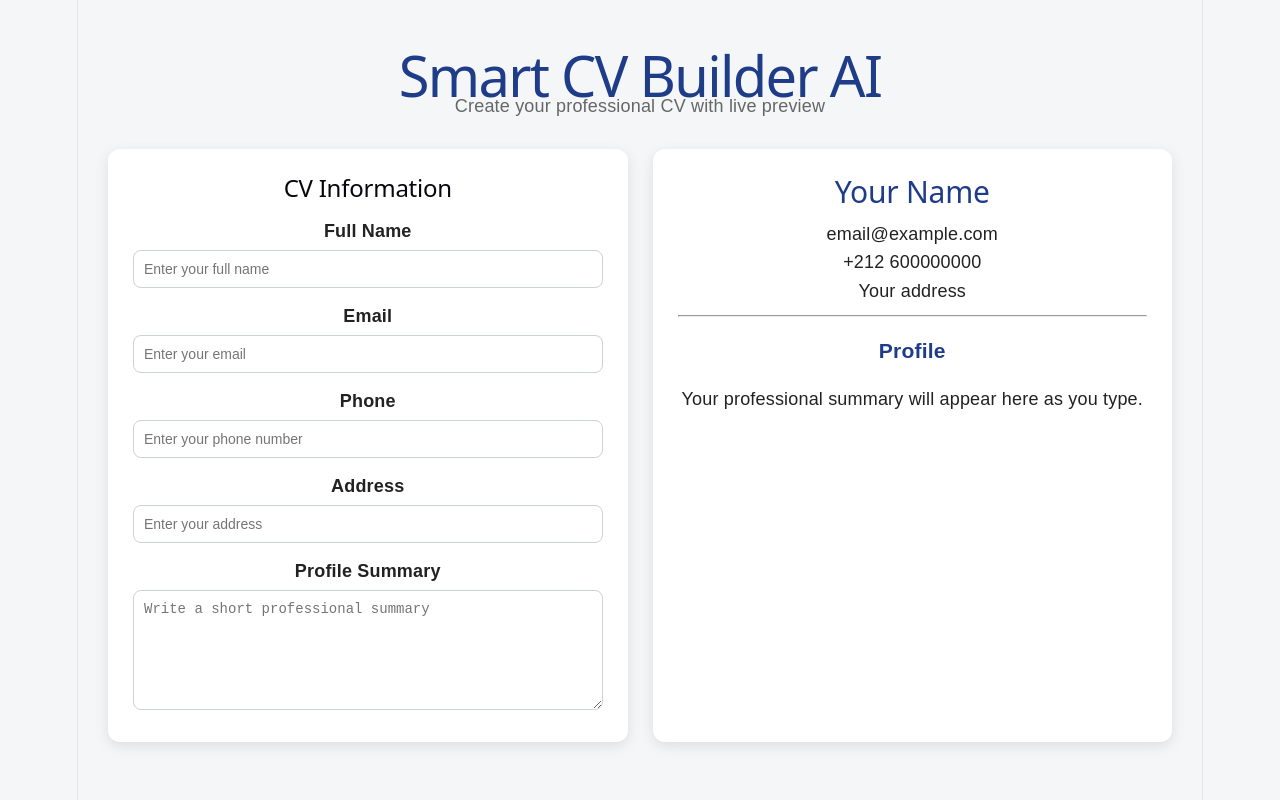
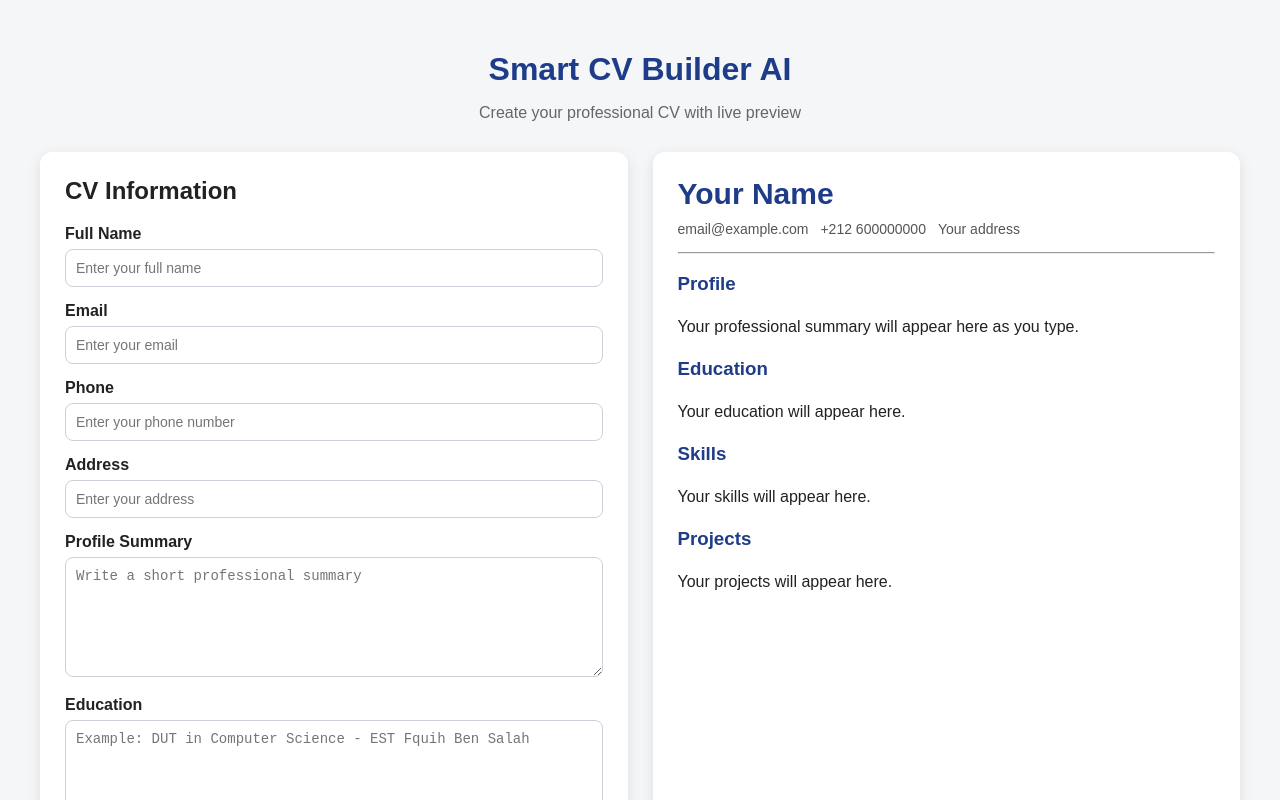
Before and after one commit to houssamTarik270/smart-cv-builder-ai, a React (Vite) app in the folder client/: page / in a window 1280 px wide. Shown: the top 800 px of the page. Built offline with nearby package versions, Linux system fonts and the light colour scheme.

Commit message:
add CV form sections and live preview

```diff
--- a/client/src/components/CVForm.jsx
+++ b/client/src/components/CVForm.jsx
@@ -54,7 +54,31 @@ function CVForm({ cvData, setCvData }) {
         value={cvData.summary}
         onChange={handleChange}
         placeholder="Write a short professional summary"
-      ></textarea>
+      />
+
+      <label>Education</label>
+      <textarea
+        name="education"
+        value={cvData.education}
+        onChange={handleChange}
+        placeholder="Example: DUT in Computer Science - EST Fquih Ben Salah"
+      />
+
+      <label>Skills</label>
+      <textarea
+        name="skills"
+        value={cvData.skills}
+        onChange={handleChange}
+        placeholder="Example: React, Laravel, Java, MySQL, Linux"
+      />
+
+      <label>Projects</label>
+      <textarea
+        name="projects"
+        value={cvData.projects}
+        onChange={handleChange}
+        placeholder="Describe your academic or personal projects"
+      />
     </div>
   );
 }
--- a/client/src/components/CVPreview.jsx
+++ b/client/src/components/CVPreview.jsx
@@ -2,17 +2,37 @@ function CVPreview({ cvData }) {
   return (
     <div className="preview-card">
       <h2>{cvData.fullName || "Your Name"}</h2>
-      <p>{cvData.email || "email@example.com"}</p>
-      <p>{cvData.phone || "+212 600000000"}</p>
-      <p>{cvData.address || "Your address"}</p>
+
+      <div className="contact-line">
+        <span>{cvData.email || "email@example.com"}</span>
+        <span>{cvData.phone || "+212 600000000"}</span>
+        <span>{cvData.address || "Your address"}</span>
+      </div>
 
       <hr />
 
-      <h3>Profile</h3>
-      <p>
-        {cvData.summary ||
-          "Your professional summary will appear here as you type."}
-      </p>
+      <section>
+        <h3>Profile</h3>
+        <p>
+          {cvData.summary ||
+            "Your professional summary will appear here as you type."}
+        </p>
+      </section>
+
+      <section>
+        <h3>Education</h3>
+        <p>{cvData.education || "Your education will appear here."}</p>
+      </section>
+
+      <section>
+        <h3>Skills</h3>
+        <p>{cvData.skills || "Your skills will appear here."}</p>
+      </section>
+
+      <section>
+        <h3>Projects</h3>
+        <p>{cvData.projects || "Your projects will appear here."}</p>
+      </section>
     </div>
   );
 }
--- a/client/src/index.css
+++ b/client/src/index.css
@@ -1,111 +1,112 @@
-:root {
-  --text: #6b6375;
-  --text-h: #08060d;
-  --bg: #fff;
-  --border: #e5e4e7;
-  --code-bg: #f4f3ec;
-  --accent: #aa3bff;
-  --accent-bg: rgba(170, 59, 255, 0.1);
-  --accent-border: rgba(170, 59, 255, 0.5);
-  --social-bg: rgba(244, 243, 236, 0.5);
-  --shadow:
-    rgba(0, 0, 0, 0.1) 0 10px 15px -3px, rgba(0, 0, 0, 0.05) 0 4px 6px -2px;
-
-  --sans: system-ui, 'Segoe UI', Roboto, sans-serif;
-  --heading: system-ui, 'Segoe UI', Roboto, sans-serif;
-  --mono: ui-monospace, Consolas, monospace;
-
-  font: 18px/145% var(--sans);
-  letter-spacing: 0.18px;
-  color-scheme: light dark;
-  color: var(--text);
-  background: var(--bg);
-  font-synthesis: none;
-  text-rendering: optimizeLegibility;
-  -webkit-font-smoothing: antialiased;
-  -moz-osx-font-smoothing: grayscale;
-
-  @media (max-width: 1024px) {
-    font-size: 16px;
-  }
-}
-
-@media (prefers-color-scheme: dark) {
-  :root {
-    --text: #9ca3af;
-    --text-h: #f3f4f6;
-    --bg: #16171d;
-    --border: #2e303a;
-    --code-bg: #1f2028;
-    --accent: #c084fc;
-    --accent-bg: rgba(192, 132, 252, 0.15);
-    --accent-border: rgba(192, 132, 252, 0.5);
-    --social-bg: rgba(47, 48, 58, 0.5);
-    --shadow:
-      rgba(0, 0, 0, 0.4) 0 10px 15px -3px, rgba(0, 0, 0, 0.25) 0 4px 6px -2px;
-  }
-
-  #social .button-icon {
-    filter: invert(1) brightness(2);
-  }
+* {
+  box-sizing: border-box;
 }
 
 body {
   margin: 0;
+  font-family: Arial, sans-serif;
+  background: #f4f6f8;
+  color: #222;
 }
 
-#root {
-  width: 1126px;
-  max-width: 100%;
-  margin: 0 auto;
-  text-align: center;
-  border-inline: 1px solid var(--border);
-  min-height: 100svh;
-  display: flex;
-  flex-direction: column;
-  box-sizing: border-box;
+.builder-page {
+  min-height: 100vh;
+  padding: 30px;
 }
 
-h1,
-h2 {
-  font-family: var(--heading);
-  font-weight: 500;
-  color: var(--text-h);
+.header {
+  text-align: center;
+  margin-bottom: 30px;
 }
 
-h1 {
-  font-size: 56px;
-  letter-spacing: -1.68px;
-  margin: 32px 0;
-  @media (max-width: 1024px) {
-    font-size: 36px;
-    margin: 20px 0;
+.header h1 {
+  margin-bottom: 5px;
+  color: #1f3c88;
+}
+
+.header p {
+  color: #666;
+}
+
+.builder-container {
+  display: grid;
+  grid-template-columns: 1fr 1fr;
+  gap: 25px;
+  max-width: 1200px;
+  margin: 0 auto;
+}
+
+.form-card,
+.preview-card {
+  background: white;
+  padding: 25px;
+  border-radius: 12px;
+  box-shadow: 0 4px 14px rgba(0, 0, 0, 0.1);
+}
+
+.form-card h2,
+.preview-card h2 {
+  margin-top: 0;
+}
+
+label {
+  display: block;
+  margin-top: 15px;
+  margin-bottom: 6px;
+  font-weight: bold;
+}
+
+input,
+textarea {
+  width: 100%;
+  padding: 10px;
+  border: 1px solid #ccd1d9;
+  border-radius: 8px;
+  font-size: 14px;
+}
+
+textarea {
+  min-height: 100px;
+  resize: vertical;
+}
+
+.preview-card {
+  min-height: 450px;
+}
+
+.preview-card h2 {
+  color: #1f3c88;
+  font-size: 30px;
+  margin-bottom: 10px;
+}
+
+.preview-card h3 {
+  color: #1f3c88;
+}
+
+.preview-card p {
+  line-height: 1.6;
+}
+
+.contact-line {
+  display: flex;
+  flex-wrap: wrap;
+  gap: 12px;
+  color: #555;
+  font-size: 14px;
+  margin-bottom: 15px;
+}
+
+.preview-card section {
+  margin-top: 18px;
+}
+
+.preview-card section p {
+  white-space: pre-line;
+}
+
+@media (max-width: 768px) {
+  .builder-container {
+    grid-template-columns: 1fr;
   }
 }
-h2 {
-  font-size: 24px;
-  line-height: 118%;
-  letter-spacing: -0.24px;
-  margin: 0 0 8px;
-  @media (max-width: 1024px) {
-    font-size: 20px;
-  }
-}
-p {
-  margin: 0;
-}
-
-code,
-.counter {
-  font-family: var(--mono);
-  display: inline-flex;
-  border-radius: 4px;
-  color: var(--text-h);
-}
-
-code {
-  font-size: 15px;
-  line-height: 135%;
-  padding: 4px 8px;
-  background: var(--code-bg);
-}
--- a/client/src/pages/CVBuilder.jsx
+++ b/client/src/pages/CVBuilder.jsx
@@ -10,6 +10,9 @@ function CVBuilder() {
     phone: "",
     address: "",
     summary: "",
+    education: "",
+    skills: "",
+    projects: "",
   });
 
   return (
```
